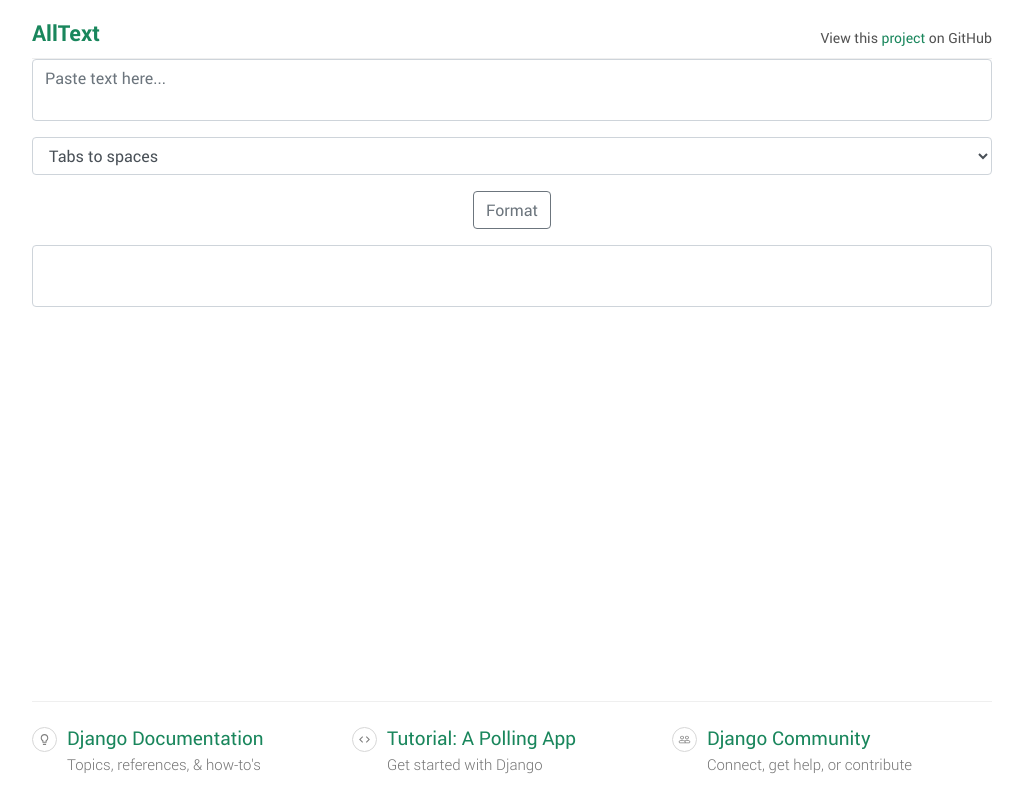
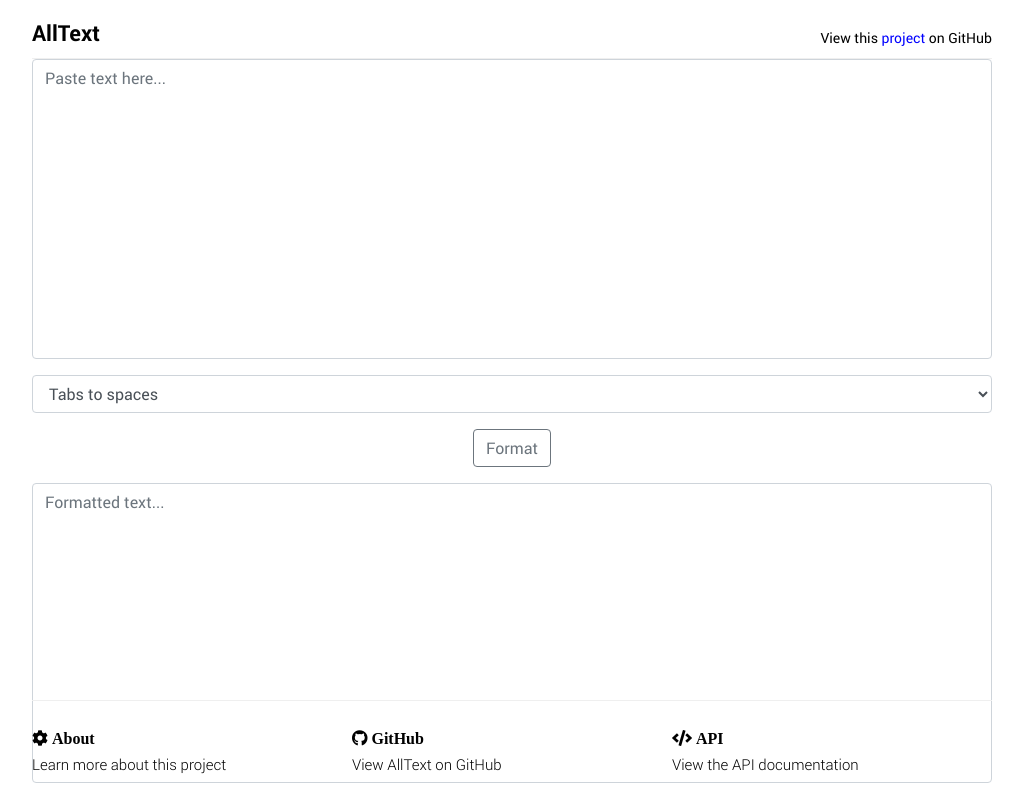
Before and after one commit to AndrewRPorter/alltext, a Django app: page / in a window 1280 px wide. Shown: the whole page, without its empty margins (128-1151 px from the left). Run offline with Django 3.2, Linux system fonts and the light colour scheme; some libraries are stand-ins or nearby versions.

Commit message:
Andrew: front-end work, added FA icons, stub test cases, API and about endpoints

```diff
--- a/app/urls.py
+++ b/app/urls.py
@@ -21,7 +21,11 @@
 
 from . import settings, views
 
-urlpatterns = [url(r"^$", views.index, name="index")] + static(
+urlpatterns = [
+    url(r"^$", views.index, name="index"),
+    url(r"^about$", views.about, name="about"),
+    url(r"^api$", views.api, name="api"),
+    ] + static(
     settings.STATIC_URL, document_root=settings.STATIC_ROOT
 )
 
--- a/app/views.py
+++ b/app/views.py
@@ -21,6 +21,7 @@
         "formatted_text": "",
         "formats": format.get_formats(),
         "csrf_token": csrf_token,
+        "selected": ""
     }
 
     if request.POST.get("type", "") == "format":
@@ -28,10 +29,21 @@
         text = request.POST["old_text"]
         option = request.POST["selected"]
         template_values["old_text"] = text
+        template_values["selected"] = option
         template_values["formatted_text"] = format.format(text, option=option)
 
         db_interface.commit(db, text)  # add formatted text to database
 
+    return HttpResponse(template.render(template_values))
 
+def about(request):
+    env = Environment(loader=FileSystemLoader("templates"))
+    template = env.get_template("about.html")
 
-    return HttpResponse(template.render(template_values))
+    return HttpResponse(template.render())
+
+def api(request):
+    env = Environment(loader=FileSystemLoader("templates"))
+    template = env.get_template("api.html")
+
+    return HttpResponse(template.render())
--- a/static/css/main.css
+++ b/static/css/main.css
@@ -19,7 +19,7 @@
 a {
   background-color: transparent;
   -webkit-text-decoration-skip: objects;
-  color: #19865C;
+  color: black;
   text-decoration: none;
 }
 img {
@@ -33,7 +33,7 @@
 }
 body {
   max-width: 960px;
-  color: #525252;
+  color: white;
   font-family: Roboto, sans-serif;
 }
 main {
@@ -66,6 +66,7 @@
 .release-notes {
   float: right;
   margin-top: 7px;
+  color: black;
 }
 .release-notes p {
   font-size: 14px;
@@ -248,15 +249,11 @@
 .option div {
   display: table;
 }
-.option h4 {
-  color: #19865C;
-  font-size: 19px;
-}
 .option p {
   font-weight: 300;
   font-size: 15px;
   padding-top: 3px;
-  color: #757575;
+  color: black;
 }
 @media (max-width: 996px) {
   body, footer {
--- a/static/css/textarea.css
+++ b/static/css/textarea.css
@@ -1,5 +1,5 @@
-form textarea {
+main form textarea {
    width: 100%;
-   height: 600px;
+   min-height: 300px;
    resize: none;
 }
--- a/templates/index.html
+++ b/templates/index.html
@@ -17,12 +17,12 @@
     <body>
       <header class="u-clearfix">
           <div class="logo">
-            <a href="https://www.google.com" rel="noopener">
+            <a href="/" rel="noopener">
               <h2>AllText</h2>
             </a>
           </div>
           <div class="release-notes">
-            <p>View this <a href="https://github.com/AndrewRPorter/alltext" target="_blank" rel="noopener">project</a> on GitHub</p>
+            <p>View this <a href="https://github.com/AndrewRPorter/alltext" target="_blank" rel="noopener" style="color: blue;">project</a> on GitHub</p>
           </div>
       </header>
 
@@ -40,7 +40,11 @@
           <div class="form-group">
             <select class="form-control" name="selected">
               {% for key, value in formats.items() %}
-              <option value="{{key}}">{{value}}</option>
+                {% if selected == key %}
+                <option value="{{key}}" selected>{{value}}</option>
+                {% else %}
+                <option value="{{key}}">{{value}}</option>
+                {% endif %}
               {% endfor %}
             </select>
           </div>
@@ -51,51 +55,34 @@
             {% if formatted_text %}
             <textarea class="form-control" name="new_text" data-role="none">{{formatted_text}}</textarea>
             {% else %}
-            <textarea class="form-control" name="new_text" data-role="none"></textarea>
+            <textarea class="form-control" name="new_text" data-role="none" placeholder="Formatted text..."></textarea>
             {% endif %}
           </div>
         </form>
       </main>
 
       <footer class="u-clearfix">
-        <a href="https://docs.djangoproject.com/en/2.0/" target="_blank" rel="noopener">
+        <a href="/about">
         <div class="option one">
-            <svg viewBox="0 0 24 24" xmlns="http://www.w3.org/2000/svg" xmlns:xlink="http://www.w3.org/1999/xlink">
-                <defs>
-                    <path d="M0 0h24v24H0V0z" id="a"></path>
-                </defs>
-                <clipPath id="b">
-                    <use overflow="visible" xlink:href="#a"></use>
-                </clipPath>
-                <path clip-path="url(#b)" d="M9 21c0 .55.45 1 1 1h4c.55 0 1-.45 1-1v-1H9v1zm3-19C8.14 2 5 5.14 5 9c0 2.38 1.19 4.47 3 5.74V17c0 .55.45 1 1 1h6c.55 0 1-.45 1-1v-2.26c1.81-1.27 3-3.36 3-5.74 0-3.86-3.14-7-7-7zm2.85 11.1l-.85.6V16h-4v-2.3l-.85-.6C7.8 12.16 7 10.63 7 9c0-2.76 2.24-5 5-5s5 2.24 5 5c0 1.63-.8 3.16-2.15 4.1z"></path>
-            </svg>
+            <i class="fas fa-cog"> About</i>
             <div>
-                <h4>Django Documentation</h4>
-                <p>Topics, references, &amp; how-to's</p>
+                <p>Learn more about this project</p>
             </div>
         </div>
       </a>
-      <a href="https://docs.djangoproject.com/en/2.0/intro/tutorial01/" target="_blank" rel="noopener">
+      <a href="https://github.com/AndrewRPorter/alltext" target="_blank" rel="noopener">
         <div class="option two">
-          <svg viewBox="0 0 24 24" xmlns="http://www.w3.org/2000/svg">
-            <path d="M0 0h24v24H0V0z" fill="none"></path>
-            <path d="M9.4 16.6L4.8 12l4.6-4.6L8 6l-6 6 6 6 1.4-1.4zm5.2 0l4.6-4.6-4.6-4.6L16 6l6 6-6 6-1.4-1.4z"></path>
-          </svg>
+          <i class="fab fa-github"> <strong>GitHub</strong></i>
           <div>
-            <h4>Tutorial: A Polling App</h4>
-            <p>Get started with Django</p>
+            <p>View AllText on GitHub</p>
           </div>
         </div>
       </a>
-      <a href="https://www.djangoproject.com/community/" target="_blank" rel="noopener">
+      <a href="/api">
         <div class="option three">
-          <svg viewBox="0 0 24 24" xmlns="http://www.w3.org/2000/svg">
-            <path d="M0 0h24v24H0z" fill="none"></path>
-            <path d="M16.5 13c-1.2 0-3.07.34-4.5 1-1.43-.67-3.3-1-4.5-1C5.33 13 1 14.08 1 16.25V19h22v-2.75c0-2.17-4.33-3.25-6.5-3.25zm-4 4.5h-10v-1.25c0-.54 2.56-1.75 5-1.75s5 1.21 5 1.75v1.25zm9 0H14v-1.25c0-.46-.2-.86-.52-1.22.88-.3 1.96-.53 3.02-.53 2.44 0 5 1.21 5 1.75v1.25zM7.5 12c1.93 0 3.5-1.57 3.5-3.5S9.43 5 7.5 5 4 6.57 4 8.5 5.57 12 7.5 12zm0-5.5c1.1 0 2 .9 2 2s-.9 2-2 2-2-.9-2-2 .9-2 2-2zm9 5.5c1.93 0 3.5-1.57 3.5-3.5S18.43 5 16.5 5 13 6.57 13 8.5s1.57 3.5 3.5 3.5zm0-5.5c1.1 0 2 .9 2 2s-.9 2-2 2-2-.9-2-2 .9-2 2-2z"></path>
-          </svg>
+          <i class="fas fa-code"> API</i>
           <div>
-            <h4>Django Community</h4>
-            <p>Connect, get help, or contribute</p>
+            <p>View the API documentation</p>
           </div>
         </div>
       </a>
```
Also changed, not shown: templates/api.html (added), tests/test_db.py (added), tests/test_format.py (added).
